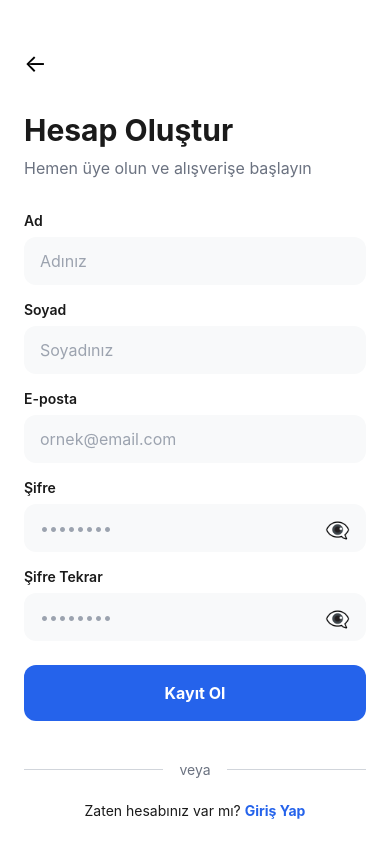
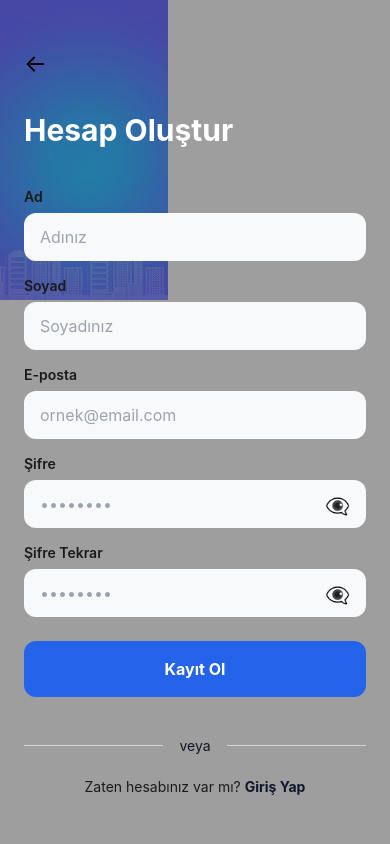
Before and after one commit to bayramdkmn/sampa_intern_eCom, a React Native app in the folder mobil/: screen /Register in a window 390 px wide. Built offline with nearby package versions, Linux system fonts and the light colour scheme; no server answers.

Commit message:
mobile app login, register and forgot password background image added

```diff
--- a/mobil/src/config/api.ts
+++ b/mobil/src/config/api.ts
@@ -1,4 +1,4 @@
-export const API_BASE_URL = process.env.EXPO_PUBLIC_API_BASE_URL || 'http://127.0.0.1:8000/api';
+export const API_BASE_URL = process.env.EXPO_PUBLIC_API_BASE_URL || 'http://127.0.0.1:8001/api';
 
 export const API_ENDPOINTS = {
   AUTH: {
--- a/mobil/src/screens/ForgotPasswordScreen.tsx
+++ b/mobil/src/screens/ForgotPasswordScreen.tsx
@@ -8,6 +8,7 @@ import {
   Platform,
   ScrollView,
   ActivityIndicator,
+  ImageBackground,
 } from "react-native";
 import tw from "twrnc";
 import { useNavigation } from "@react-navigation/native";
@@ -115,10 +116,18 @@ const ForgotPasswordScreen: React.FC = () => {
 
   if (passwordResetStep === "done" || passwordResetSuccess) {
     return (
-      <View style={tw`flex-1 bg-white px-6 justify-center`}>
+      <ImageBackground
+        source={require("../../assets/background.jpeg")}
+        style={tw`flex-1`}
+        resizeMode="cover"
+      >
+        <View style={{ flex: 1, backgroundColor: "rgba(0,0,0,0.35)" }}>
+          <View style={tw`flex-1 px-6 justify-center`}>
             <View style={tw`items-center mb-8`}>
               <Text style={tw`text-green-700 text-3xl font-bold mb-2`}>✓</Text>
-          <Text style={tw`text-gray-800 text-2xl font-bold mb-2 text-center`}>
+              <Text
+                style={tw`text-gray-800 text-2xl font-bold mb-2 text-center`}
+              >
                 Şifre başarıyla değiştirildi!
               </Text>
               <Text style={tw`text-gray-500 text-center mb-8`}>
@@ -134,6 +143,8 @@ const ForgotPasswordScreen: React.FC = () => {
               </Text>
             </TouchableOpacity>
           </View>
+        </View>
+      </ImageBackground>
     );
   }
 
@@ -141,8 +152,14 @@ const ForgotPasswordScreen: React.FC = () => {
     return (
       <KeyboardAvoidingView
         behavior={Platform.OS === "ios" ? "padding" : "height"}
-        style={[tw`flex-1`, { backgroundColor: theme.colors.background }]}
+        style={tw`flex-1`}
       >
+        <ImageBackground
+          source={require("../../assets/background.jpeg")}
+          style={tw`flex-1`}
+          resizeMode="cover"
+        >
+          <View style={{ flex: 1, backgroundColor: "rgba(0,0,0,0.35)" }}>
             <ScrollView
               contentContainerStyle={tw`flex-1`}
               showsVerticalScrollIndicator={false}
@@ -162,7 +179,9 @@ const ForgotPasswordScreen: React.FC = () => {
                   </Text>
                 </View>
 
-            <Text style={tw`text-gray-800 font-semibold mb-1`}>Kodu Girin</Text>
+                <Text style={tw`text-gray-800 font-semibold mb-1`}>
+                  Kodu Girin
+                </Text>
                 <TextInput
                   style={tw`bg-gray-100 rounded-xl px-4 py-3 text-base text-gray-800 mb-2`}
                   value={code}
@@ -200,7 +219,9 @@ const ForgotPasswordScreen: React.FC = () => {
                 <TouchableOpacity
                   onPress={() => {
                     if (code === serverCode && code.length > 0) {
-                  useAuthStore.setState({ passwordResetStep: "setPassword" });
+                      useAuthStore.setState({
+                        passwordResetStep: "setPassword",
+                      });
                       setCodeError("");
                     } else {
                       setCodeError("Kod hatalı veya eksik");
@@ -212,7 +233,9 @@ const ForgotPasswordScreen: React.FC = () => {
                   {isLoading ? (
                     <ActivityIndicator color="white" />
                   ) : (
-                <Text style={tw`text-white font-bold text-center text-base`}>
+                    <Text
+                      style={tw`text-white font-bold text-center text-base`}
+                    >
                       Kodu Doğrula
                     </Text>
                   )}
@@ -223,6 +246,8 @@ const ForgotPasswordScreen: React.FC = () => {
                 ) : null}
               </View>
             </ScrollView>
+          </View>
+        </ImageBackground>
       </KeyboardAvoidingView>
     );
   }
@@ -231,8 +256,14 @@ const ForgotPasswordScreen: React.FC = () => {
     return (
       <KeyboardAvoidingView
         behavior={Platform.OS === "ios" ? "padding" : "height"}
-        style={[tw`flex-1`, { backgroundColor: theme.colors.background }]}
+        style={tw`flex-1`}
       >
+        <ImageBackground
+          source={require("../../assets/background.jpeg")}
+          style={tw`flex-1`}
+          resizeMode="cover"
+        >
+          <View style={{ flex: 1, backgroundColor: "rgba(0,0,0,0.35)" }}>
             <ScrollView
               contentContainerStyle={tw`flex-1`}
               showsVerticalScrollIndicator={false}
@@ -248,7 +279,9 @@ const ForgotPasswordScreen: React.FC = () => {
                   </Text>
                 </View>
 
-            <Text style={tw`text-gray-800 font-semibold mb-1`}>Yeni Şifre</Text>
+                <Text style={tw`text-gray-800 font-semibold mb-1`}>
+                  Yeni Şifre
+                </Text>
                 <TextInput
                   style={tw`bg-gray-100 rounded-xl px-4 py-3 text-base text-gray-800 mb-2`}
                   value={newPassword}
@@ -271,7 +304,9 @@ const ForgotPasswordScreen: React.FC = () => {
                   placeholderTextColor="#9CA3AF"
                 />
                 {passwordError ? (
-              <Text style={tw`text-red-500 text-sm mt-1`}>{passwordError}</Text>
+                  <Text style={tw`text-red-500 text-sm mt-1`}>
+                    {passwordError}
+                  </Text>
                 ) : null}
 
                 <TouchableOpacity
@@ -282,7 +317,9 @@ const ForgotPasswordScreen: React.FC = () => {
                   {isLoading ? (
                     <ActivityIndicator color="white" />
                   ) : (
-                <Text style={tw`text-white font-bold text-center text-base`}>
+                    <Text
+                      style={tw`text-white font-bold text-center text-base`}
+                    >
                       Şifreyi Kaydet
                     </Text>
                   )}
@@ -293,6 +330,8 @@ const ForgotPasswordScreen: React.FC = () => {
                 ) : null}
               </View>
             </ScrollView>
+          </View>
+        </ImageBackground>
       </KeyboardAvoidingView>
     );
   }
@@ -300,8 +339,14 @@ const ForgotPasswordScreen: React.FC = () => {
   return (
     <KeyboardAvoidingView
       behavior={Platform.OS === "ios" ? "padding" : "height"}
-      style={[tw`flex-1`, { backgroundColor: theme.colors.background }]}
+      style={tw`flex-1`}
     >
+      <ImageBackground
+        source={require("../../assets/background.jpeg")}
+        style={tw`flex-1`}
+        resizeMode="cover"
+      >
+        <View style={{ flex: 1, backgroundColor: "rgba(0,0,0,0.35)" }}>
           <ScrollView
             contentContainerStyle={tw`flex-1`}
             showsVerticalScrollIndicator={false}
@@ -309,10 +354,10 @@ const ForgotPasswordScreen: React.FC = () => {
             <View style={tw`flex-1 px-6 justify-center`}>
               <View style={tw`items-center mb-8`}>
                 <Text style={tw`text-4xl mb-2`}>🔑</Text>
-            <Text style={tw`text-gray-800 text-2xl font-bold mb-2`}>
+                <Text style={tw`text-white text-2xl font-bold mb-2`}>
                   Şifremi Unuttum
                 </Text>
-            <Text style={tw`text-gray-500 text-center mb-8`}>
+                <Text style={tw`text-slate-300 text-center mb-8`}>
                   Şifreni sıfırlamak için e-posta adresini gir.
                 </Text>
               </View>
@@ -348,6 +393,8 @@ const ForgotPasswordScreen: React.FC = () => {
               ) : null}
             </View>
           </ScrollView>
+        </View>
+      </ImageBackground>
     </KeyboardAvoidingView>
   );
 };
--- a/mobil/src/screens/LoginScreen.tsx
+++ b/mobil/src/screens/LoginScreen.tsx
@@ -8,6 +8,7 @@ import {
   Platform,
   ScrollView,
   ActivityIndicator,
+  ImageBackground,
 } from "react-native";
 import tw from "twrnc";
 import { useNavigation } from "@react-navigation/native";
@@ -71,39 +72,50 @@ const LoginScreen: React.FC = () => {
   return (
     <KeyboardAvoidingView
       behavior={Platform.OS === "ios" ? "padding" : "height"}
-      style={[tw`flex-1`, { backgroundColor: theme.colors.background }]}
+      style={tw`flex-1`}
+    >
+      <ImageBackground
+        source={require("../../assets/background.jpeg")}
+        style={tw`flex-1`}
+        resizeMode="cover"
+      >
+        {/* dim overlay so text remains readable */}
+        <View
+          style={{
+            flex: 1,
+            backgroundColor: "rgba(0,0,0,0.20)",
+            justifyContent: "center",
+            height: "100%",
+          }}
         >
           <ScrollView
             contentContainerStyle={tw`flex-1`}
             showsVerticalScrollIndicator={false}
           >
-        <View style={tw`flex-1 px-6`}>
+            <View style={tw`flex px-6`}>
               <TouchableOpacity
                 onPress={() => navigation.goBack()}
                 style={tw`mt-12 mb-8`}
               >
-            <Text style={[tw`text-2xl`, { color: theme.colors.text }]}>←</Text>
+                <Text style={[tw`text-2xl`, { color: theme.colors.text }]}>
+                  ←
+                </Text>
               </TouchableOpacity>
-
-          <View style={tw`mb-8`}>
+              <View style={tw`flex h-3/4 justify-center`}>
+                <View style={tw`mb-8 flex items-center`}>
                   <Text
-              style={[
-                tw`text-3xl font-bold mb-2`,
-                { color: theme.colors.text },
-              ]}
+                    style={[tw`text-4xl font-bold mb-2 `, { color: "white" }]}
                   >
-              Hoş Geldiniz! 👋
-            </Text>
-            <Text
-              style={[tw`text-base`, { color: theme.colors.textSecondary }]}
-            >
-              Hesabınıza giriş yapın
+                    Hoş Geldiniz!
                   </Text>
                 </View>
 
                 <View style={tw`mb-4`}>
                   <Text
-              style={[tw`font-semibold mb-2`, { color: theme.colors.text }]}
+                    style={[
+                      tw`font-semibold mb-2`,
+                      { color: theme.colors.text },
+                    ]}
                   >
                     E-posta
                   </Text>
@@ -130,14 +142,18 @@ const LoginScreen: React.FC = () => {
                     placeholderTextColor={theme.colors.textTertiary}
                   />
                   {errors.email ? (
-              <Text style={[tw`text-sm mt-1`, { color: theme.colors.error }]}>
+                    <Text
+                      style={[tw`text-sm mt-1`, { color: theme.colors.error }]}
+                    >
                       {errors.email}
                     </Text>
                   ) : null}
                 </View>
 
                 <View style={tw`mb-2`}>
-            <Text style={tw`text-gray-700 font-semibold mb-2`}>Şifre</Text>
+                  <Text style={tw`text-gray-700 font-semibold mb-2`}>
+                    Şifre
+                  </Text>
                   <View style={tw`relative`}>
                     <TextInput
                       style={[
@@ -164,7 +180,9 @@ const LoginScreen: React.FC = () => {
                       onPress={() => setShowPassword(!showPassword)}
                       style={tw`absolute right-4 top-3`}
                     >
-                <Text style={tw`text-xl`}>{showPassword ? "👁️" : "👁️‍🗨️"}</Text>
+                      <Text style={tw`text-xl`}>
+                        {showPassword ? "👁️" : "👁️‍🗨️"}
+                      </Text>
                     </TouchableOpacity>
                   </View>
                   {errors.password ? (
@@ -206,7 +224,9 @@ const LoginScreen: React.FC = () => {
                   {isLoading ? (
                     <ActivityIndicator color="white" />
                   ) : (
-              <Text style={tw`text-white font-bold text-center text-base`}>
+                    <Text
+                      style={tw`text-white font-bold text-center text-base`}
+                    >
                       Giriş Yap
                     </Text>
                   )}
@@ -220,12 +240,17 @@ const LoginScreen: React.FC = () => {
 
                 <View style={tw`flex-row justify-center items-center`}>
                   <Text style={tw`text-gray-600`}>Hesabınız yok mu? </Text>
-            <TouchableOpacity onPress={() => navigation.navigate("Register")}>
+                  <TouchableOpacity
+                    onPress={() => navigation.navigate("Register")}
+                  >
                     <Text style={tw`text-blue-600 font-bold`}>Kayıt Ol</Text>
                   </TouchableOpacity>
                 </View>
               </View>
+            </View>
           </ScrollView>
+        </View>
+      </ImageBackground>
     </KeyboardAvoidingView>
   );
 };
--- a/mobil/src/screens/ProfileScreen.tsx
+++ b/mobil/src/screens/ProfileScreen.tsx
@@ -130,7 +130,7 @@ const ProfileScreen: React.FC = () => {
   };
 
   const handleSettingsPress = (itemId: string) => {
-    if (itemId === "2") {
+    if (itemId === "1") {
       toggleTheme();
       return;
     }
--- a/mobil/src/screens/RegisterScreen.tsx
+++ b/mobil/src/screens/RegisterScreen.tsx
@@ -8,6 +8,7 @@ import {
   Platform,
   ScrollView,
   ActivityIndicator,
+  ImageBackground,
 } from "react-native";
 import tw from "twrnc";
 import { useNavigation } from "@react-navigation/native";
@@ -111,8 +112,14 @@ const RegisterScreen: React.FC = () => {
   return (
     <KeyboardAvoidingView
       behavior={Platform.OS === "ios" ? "padding" : "height"}
-      style={[tw`flex-1`, { backgroundColor: theme.colors.background }]}
+      style={tw`flex-1`}
     >
+      <ImageBackground
+        source={require("../../assets/background.jpeg")}
+        style={tw`flex-1`}
+        resizeMode="cover"
+      >
+        <View style={{ flex: 1, backgroundColor: "rgba(0,0,0,0.35)" }}>
           <ScrollView
             contentContainerStyle={tw`flex-grow`}
             showsVerticalScrollIndicator={false}
@@ -126,16 +133,8 @@ const RegisterScreen: React.FC = () => {
               </TouchableOpacity>
 
               <View style={tw`mb-8`}>
-            <Text
-              style={[
-                tw` text-3xl font-bold mb-2`,
-                { color: theme.colors.text },
-              ]}
-            >
+                <Text style={[tw` text-3xl font-bold mb-2 text-white`]}>
                   Hesap Oluştur
-            </Text>
-            <Text style={tw`text-gray-500 text-base`}>
-              Hemen üye olun ve alışverişe başlayın
                 </Text>
               </View>
 
@@ -167,7 +166,9 @@ const RegisterScreen: React.FC = () => {
                   placeholderTextColor="#9CA3AF"
                 />
                 {errors.firstName ? (
-              <Text style={[tw`text-sm mt-1`, { color: theme.colors.error }]}>
+                  <Text
+                    style={[tw`text-sm mt-1`, { color: theme.colors.error }]}
+                  >
                     {errors.firstName}
                   </Text>
                 ) : null}
@@ -201,7 +202,9 @@ const RegisterScreen: React.FC = () => {
                   placeholderTextColor="#9CA3AF"
                 />
                 {errors.lastName ? (
-              <Text style={[tw`text-sm mt-1`, { color: theme.colors.error }]}>
+                  <Text
+                    style={[tw`text-sm mt-1`, { color: theme.colors.error }]}
+                  >
                     {errors.lastName}
                   </Text>
                 ) : null}
@@ -239,7 +242,9 @@ const RegisterScreen: React.FC = () => {
                   placeholderTextColor="#9CA3AF"
                 />
                 {errors.email ? (
-              <Text style={tw`text-red-500 text-sm mt-1`}>{errors.email}</Text>
+                  <Text style={tw`text-red-500 text-sm mt-1`}>
+                    {errors.email}
+                  </Text>
                 ) : null}
               </View>
 
@@ -275,7 +280,9 @@ const RegisterScreen: React.FC = () => {
                     onPress={() => setShowPassword(!showPassword)}
                     style={tw`absolute right-4 top-3`}
                   >
-                <Text style={tw`text-xl`}>{showPassword ? "👁️" : "👁️‍🗨️"}</Text>
+                    <Text style={tw`text-xl`}>
+                      {showPassword ? "👁️" : "👁️‍🗨️"}
+                    </Text>
                   </TouchableOpacity>
                 </View>
                 {errors.password ? (
@@ -361,7 +368,7 @@ const RegisterScreen: React.FC = () => {
 
               <View style={tw`flex-row items-center my-6`}>
                 <View style={tw`flex-1 h-px bg-gray-300`} />
-            <Text style={tw`mx-4 text-gray-500`}>veya</Text>
+                <Text style={tw`mx-4 text-gray-900`}>veya</Text>
                 <View style={tw`flex-1 h-px bg-gray-300`} />
               </View>
 
@@ -370,11 +377,13 @@ const RegisterScreen: React.FC = () => {
                   Zaten hesabınız var mı?{" "}
                 </Text>
                 <TouchableOpacity onPress={() => navigation.navigate("Login")}>
-              <Text style={tw`text-blue-600 font-bold`}>Giriş Yap</Text>
+                  <Text style={tw`text-slate-900 font-bold`}>Giriş Yap</Text>
                 </TouchableOpacity>
               </View>
             </View>
           </ScrollView>
+        </View>
+      </ImageBackground>
     </KeyboardAvoidingView>
   );
 };
```
Also changed, not shown: mobil/assets/background.jpeg (added). Lines whose indentation alone changed are shown as unchanged.
